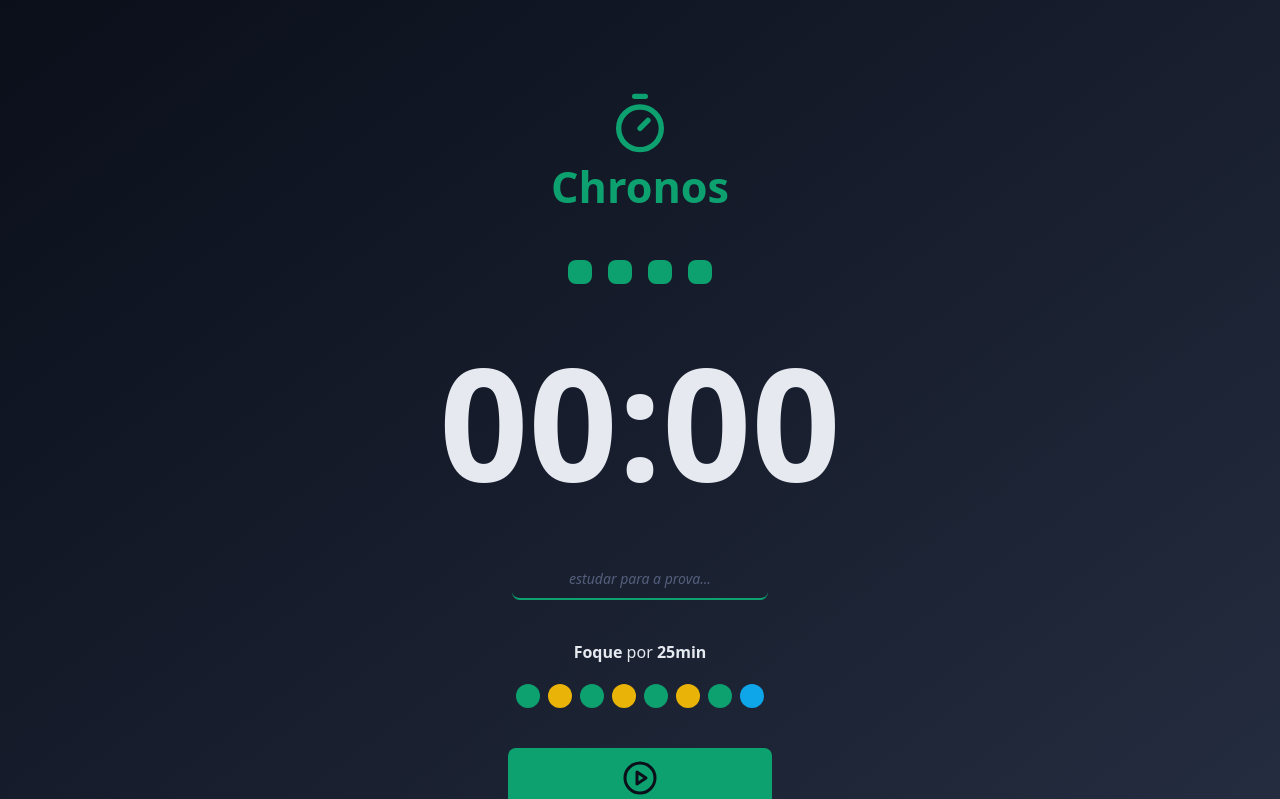
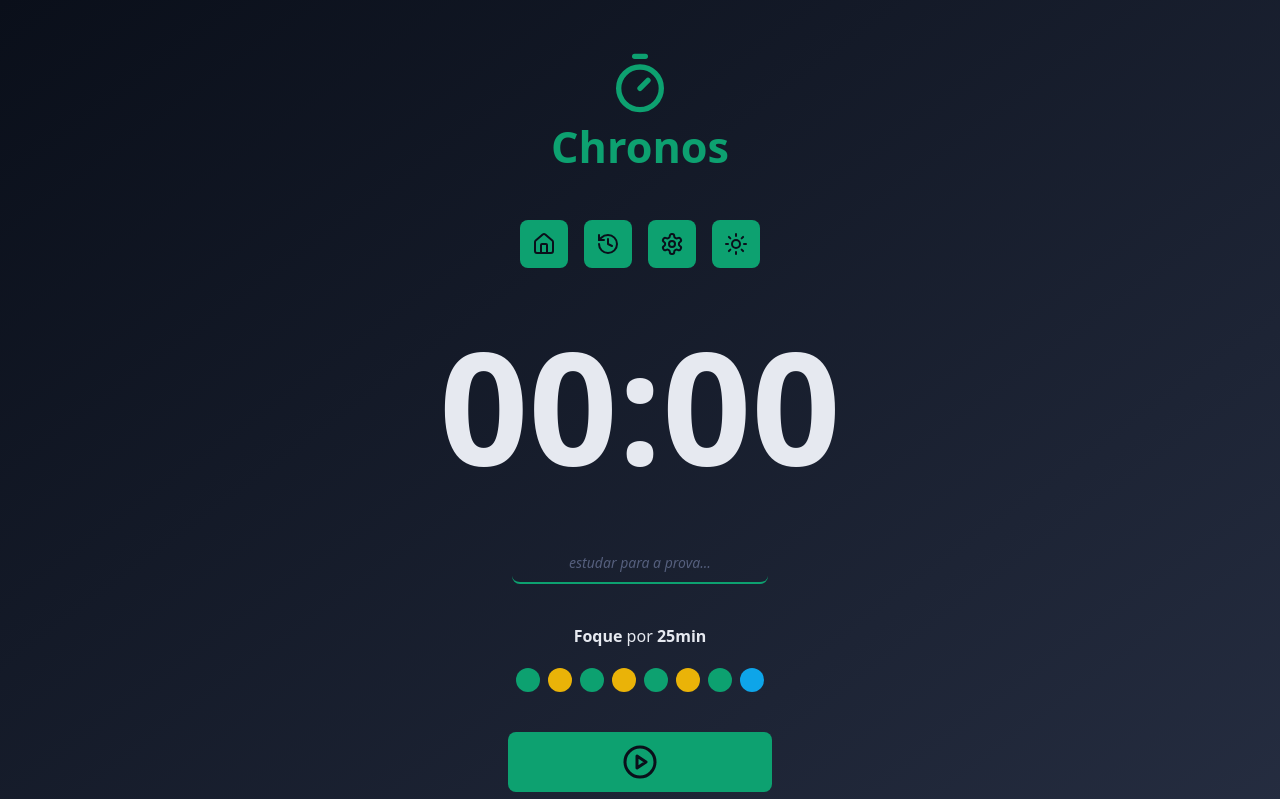
Before and after one commit to VitorHFCorrea/wip-chronos-pomodoro, a React (Vite) app: page / in a window 1280 px wide. Shown: the top 799 px of the page. Built offline with nearby package versions, Linux system fonts and the light colour scheme.

Commit message:
Update Heading.tsx
History to HistoryIcon
House to HouseIcon
Settings to SettingsIcon
Sun to SunIcon
removed margin-top from main div container
TimerIcon is now a link (<a>)

```diff
--- a/src/components/Heading.tsx
+++ b/src/components/Heading.tsx
@@ -1,4 +1,4 @@
-import { History, House, Settings, Sun, TimerIcon } from 'lucide-react'
+import { HistoryIcon, HouseIcon, SettingsIcon, SunIcon, TimerIcon } from 'lucide-react'
 import { Button } from './Button'
 
 // type HeadingProps = {
@@ -7,20 +7,16 @@ import { Button } from './Button'
 
 export function Heading() {
   return (
-    <div className='flex flex-col items-center mt-10 gap-10'>
+    <div className='flex flex-col items-center gap-10'>
       <div className='flex flex-col items-center text-primary cursor-pointer rounded-full'>
-        <button>
-          <TimerIcon className='w-16 h-16 cursor-pointer'/>
-        </button>
-        <h1 className='text-[2.70rem] font-bold'>
-          Chronos
-        </h1>
+        <a><TimerIcon className='w-16 h-16 cursor-pointer'/></a>
+        <h1 className='text-[2.70rem] font-bold'>Chronos</h1>
       </div>
       <div className='flex gap-4'>
-        <Button> <House/> </Button>
-        <Button> <History/> </Button>
-        <Button> <Settings/> </Button>
-        <Button> <Sun/> </Button>
+        <Button icon = {<HouseIcon/>} />
+        <Button icon = {<HistoryIcon/>}  />
+        <Button icon = {<SettingsIcon/> } />
+        <Button icon = {<SunIcon/>}  />
       </div>
     </div>
   )
```
